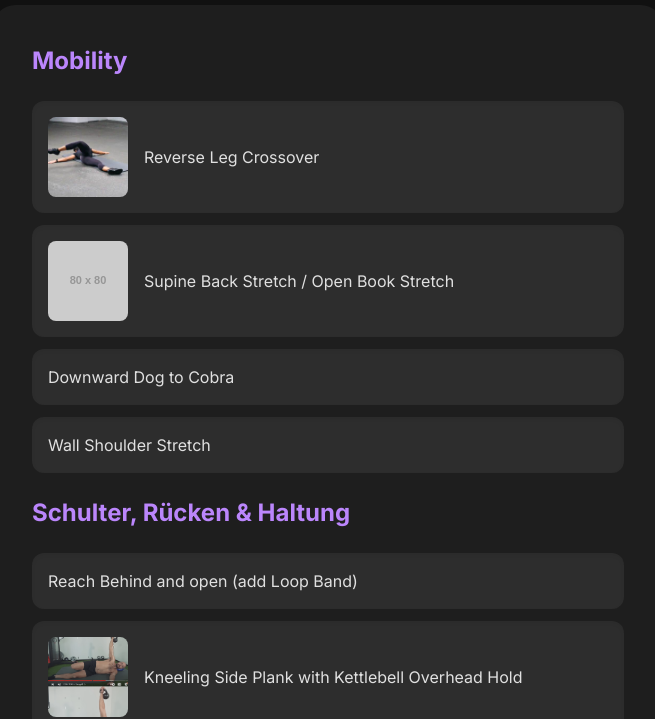
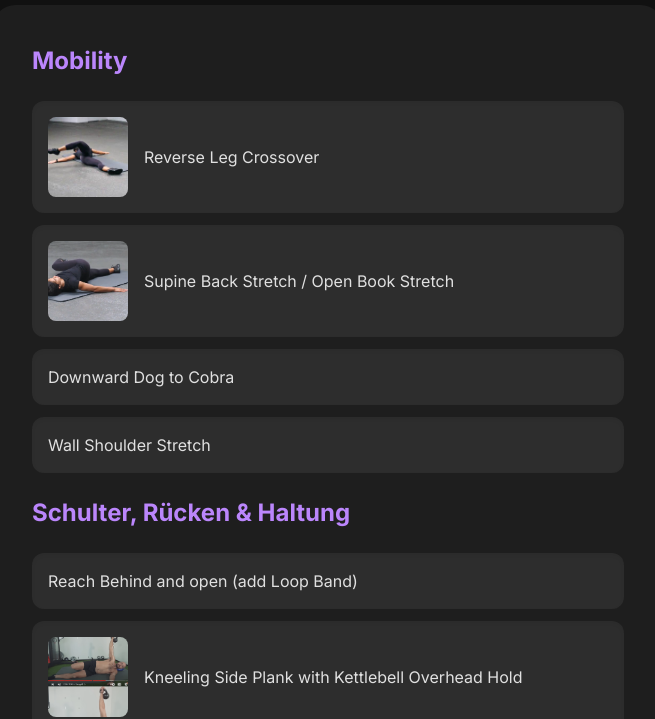
Before and after one commit to SyntaxSeeker644/Mobility-App, a plain HTML site: page index.html in a window 1280 px wide. Shown: the part 91-810 px from the top of the page, without its empty margins (312-967 px from the left). Drawn offline with nearby package versions, Linux system fonts and the light colour scheme; placeholder pictures from the web are drawn by us.

Commit message:
Update index.html
changed picture from .jpg to .png

```diff
--- a/index.html
+++ b/index.html
@@ -101,7 +101,7 @@
             "Mobility": [
                 { name: "Bench T-Spine Stretch", image: "" },
                 { name: "Childs Pose", image: "" },
-                { name: "Supine Back Stretch / Open Book Stretch", image: "Übungsbibliothek_Mobility-Dateien/image003.jpg" },
+                { name: "Supine Back Stretch / Open Book Stretch", image: "Übungsbibliothek_Mobility-Dateien/image003.png" },
                 { name: "Downward Dog to Cobra", image: "" },
                 { name: "Reverse Childs Pose", image: "Übungsbibliothek_Mobility-Dateien/image004.png" },
                 { name: "Dead Hang", image: "" },
```
